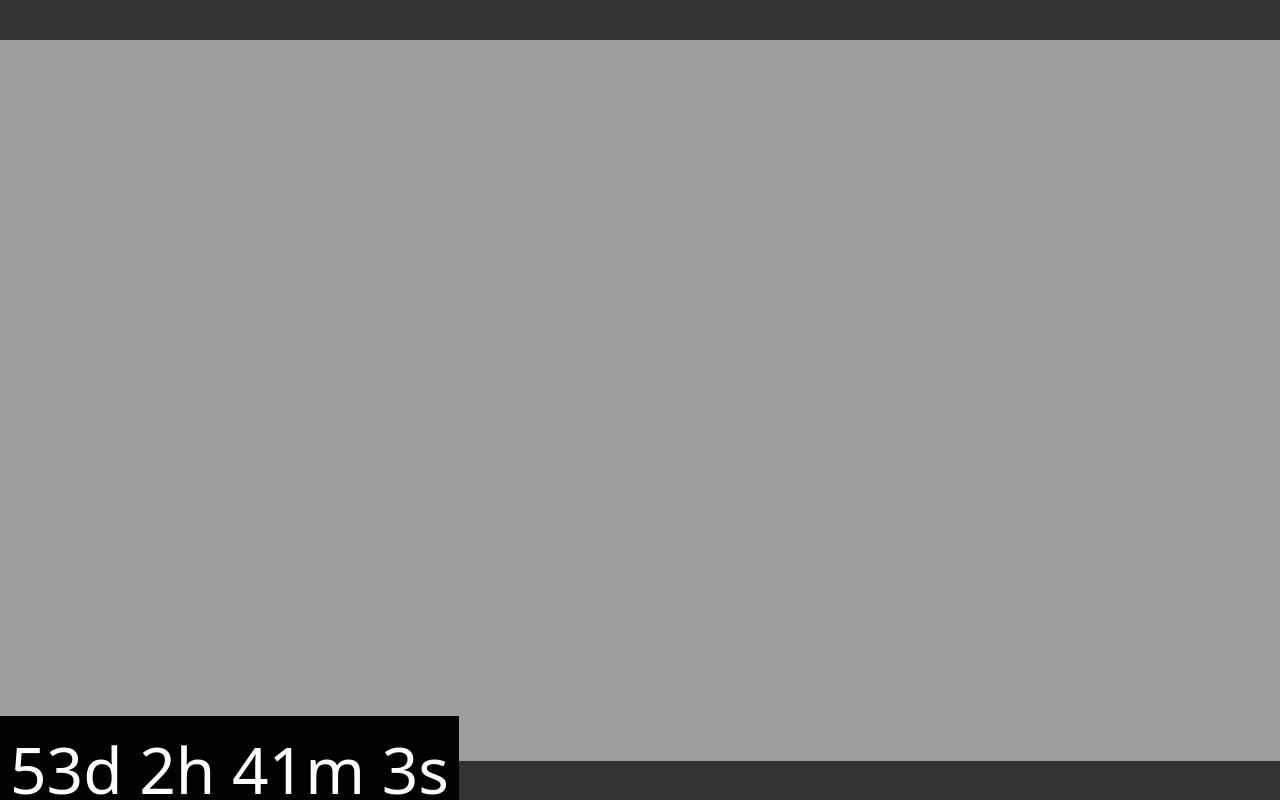
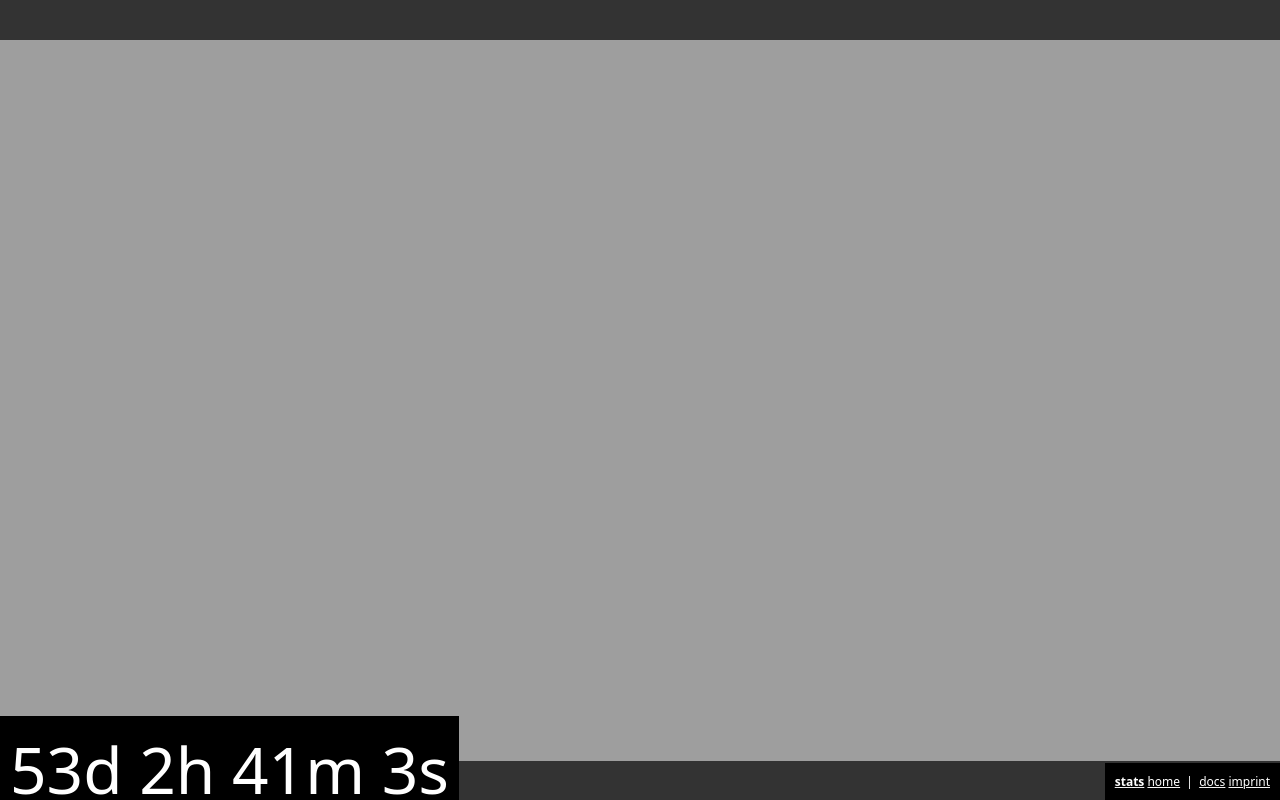
Before and after one commit to terapixel-me/images, a plain HTML site: page 0072.jpg/index.html in a window 1280 px wide. Drawn offline with Linux system fonts and the light colour scheme.

Commit message:
adding additional links

```diff
--- a/0072.jpg/index.html
+++ b/0072.jpg/index.html
@@ -34,6 +34,21 @@ left: 0;
  font-size: 4rem;
  text-align: center;
 }
+#links {
+ position: fixed;
+ z-index: 99999;
+ bottom: 0;
+ right: 0;
+ padding: 10px;
+ font-family: sans;
+ color: white;
+ background-color:black;
+ font-size: 12px;
+ text-align: center;
+}
+#links a {
+	color: white;
+}
 body {
     display: -ms-flexbox;
     display: flex;
@@ -50,6 +65,13 @@ body {
 		<div id="viewer">
 		</div>
 		<div id="timer"></div>
+		<div id="links">
+			<b><a class="nav-link" href="https://images.terrapixel.me/0072.jpg/stats.html">stats</a></b>
+			<a class="nav-link" href="https://terrapixel.me/">home</a>
+			<span>&nbsp;|&nbsp;</span>
+			<a class="nav-link" target="_blank" href="https://terrapixel.me/docs">docs</a>
+			<a class="nav-link" target="_blank" href="https://terrapixel.me/imprint.html">imprint</a>
+		</div>
 	<script src="/openseadragon/openseadragon.min.js"></script>
 	<script src="/openseadragon/openseadragon-bookmark-url.js"></script>
 	<script>
```
Also changed, not shown: 0072.jpg/stats.html (+13 -2 lines).
